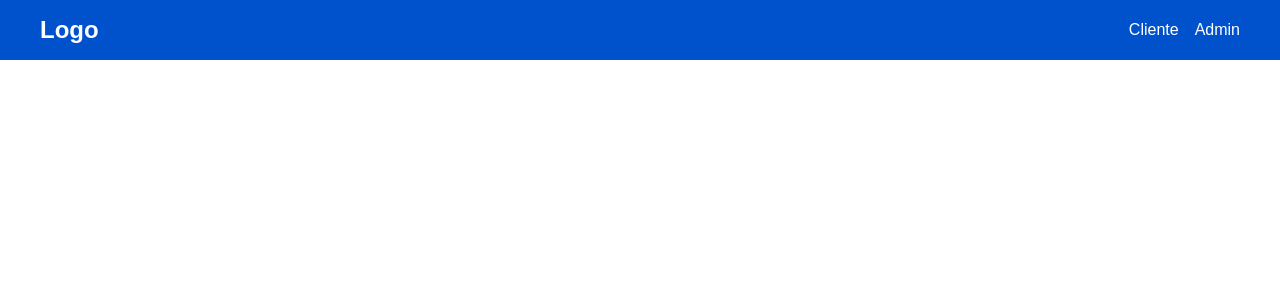
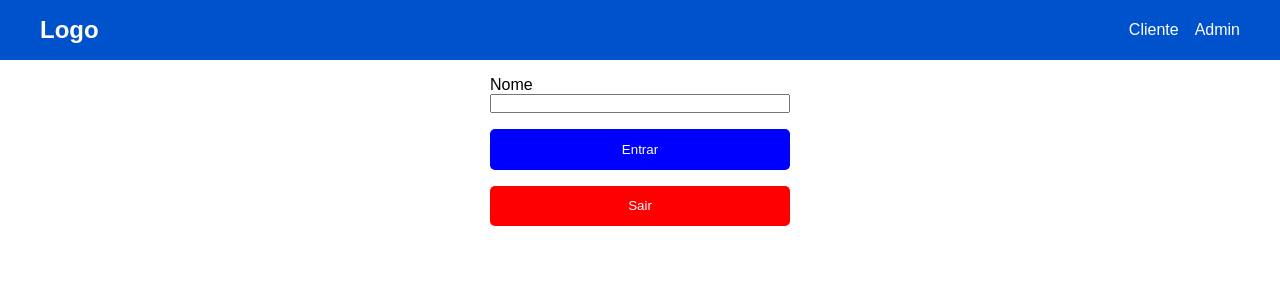
Before and after one commit to lucasrochabz/rocha-agendamentos, a React (Vite) app: page / in a window 1280 px wide. Shown: the top 300 px of the page. Built offline with nearby package versions, Linux system fonts and the light colour scheme.

Commit message:
Add funções de manipulação de agendamento

```diff
--- a/src/components/Header/Header.css
+++ b/src/components/Header/Header.css
@@ -12,6 +12,11 @@
   padding: 1rem 0;
 }
 
+.logo {
+  color: #fff;
+  text-decoration: none;
+}
+
 .navegacao {
   display: flex;
   gap: 1rem;
--- a/src/components/Header/Header.jsx
+++ b/src/components/Header/Header.jsx
@@ -7,7 +7,9 @@ export const Header = () => {
     <>
       <header className="header-bg">
         <div className="header">
-          <h2>Logo</h2>
+          <Link className="logo" to="/">
+            <h2>Logo</h2>
+          </Link>
           <nav>
             <ul className="navegacao">
               <Link to="/cliente">Cliente</Link>
--- a/src/pages/ClientePage/ClientePage.jsx
+++ b/src/pages/ClientePage/ClientePage.jsx
@@ -1,18 +1,36 @@
+import { useState } from 'react';
 import { Header } from '../../components/Header/Header';
-import { ProductList } from '../../components/ProductList/ProductList';
 import './ClientePage.css';
 
 export const ClientePage = () => {
+  const [agendamentos, setAgendamentos] = useState([]);
+  const [servicoTipo, setServicoTipo] = useState('');
+  const [selectedHorario, setSelectedHorario] = useState(null);
+
   const horarios = [8, 9, 10, 11, 12, 13, 14, 15, 16, 17];
 
-  const agendamentos = [9, 12, 13, 14, 8];
+  const getServicoTipo = (event) => {
+    setServicoTipo(event.target.value);
+  };
+
+  const getHorario = (event) => {
+    setSelectedHorario(+event.target.value);
+  };
 
   const horariosLivres = horarios.filter(
-    (horario) => !agendamentos.includes(horario),
+    (horario) =>
+      !agendamentos.some((agendamento) => agendamento.horario === horario),
   );
 
   const handleAgendamento = () => {
-    console.log('clicou em Fazer Agendamento');
+    if (selectedHorario && servicoTipo) {
+      setAgendamentos([
+        ...agendamentos,
+        { horario: selectedHorario, servico: servicoTipo },
+      ]);
+    } else {
+      alert('Por favor, selecione um horário e um tipo de serviço.');
+    }
   };
 
   return (
@@ -38,13 +56,31 @@ export const ClientePage = () => {
 
         <div className="calendario-item">
           <h3>Agendados</h3>
-          {agendamentos.map((agendamento) => (
-            <p key={agendamento}>Hora do atendimento: {agendamento}</p>
+          {agendamentos.map((agendamento, index) => (
+            <p key={index}>
+              Hora do atendimento: {agendamento.horario}, Serviço:
+              {agendamento.servico}
+            </p>
           ))}
         </div>
       </section>
 
-      {/* <ProductList /> */}
+      <label htmlFor="tipo-servico">Escolha o serviço</label>
+      <select name="tipo-servico" id="tipo-servico" onChange={getServicoTipo}>
+        <option value="">Selecione um serviço</option>
+        <option value="manicure">Manicure</option>
+        <option value="designer">Designer</option>
+      </select>
+
+      <label htmlFor="hora">Escolha o horário</label>
+      <select name="horario" id="horario" onChange={getHorario}>
+        <option value="">Selecione um horário</option>
+        {horariosLivres.map((horario) => (
+          <option key={horario} value={horario}>
+            {horario}
+          </option>
+        ))}
+      </select>
 
       <button onClick={handleAgendamento}>Fazer agendamento</button>
     </>
--- a/src/pages/HomePage/HomePage.css
+++ b/src/pages/HomePage/HomePage.css
@@ -0,0 +1,26 @@
+.formulario {
+  display: flex;
+  flex-direction: column;
+  max-width: 300px;
+  margin: 1rem auto;
+}
+
+.btnEnter {
+  margin-top: 1rem;
+  background-color: blue;
+  color: #fff;
+  border: none;
+  padding: 0.8rem 1.2rem;
+  border-radius: 5px;
+  cursor: pointer;
+}
+
+.btnExit {
+  margin-top: 1rem;
+  background-color: red;
+  color: #fff;
+  border: none;
+  padding: 0.8rem 1.2rem;
+  border-radius: 5px;
+  cursor: pointer;
+}
--- a/src/pages/HomePage/HomePage.jsx
+++ b/src/pages/HomePage/HomePage.jsx
@@ -1,10 +1,41 @@
+import { useState } from 'react';
 import { Header } from '../../components/Header/Header';
 import './HomePage.css';
 
 export const HomePage = () => {
+  const [nome, setNome] = useState('');
+
+  const handleChange = (event) => {
+    setNome(event.target.value);
+  };
+
+  const handleEnter = (event) => {
+    event.preventDefault();
+    console.log(`${nome} entrou`);
+  };
+
+  const handleExit = (event) => {
+    event.preventDefault();
+
+    console.log(`${nome} saiu`);
+  };
+
   return (
     <>
       <Header />
+      <main>
+        <form className="formulario">
+          <label htmlFor="nome">Nome</label>
+          <input type="text" id="nome" onChange={handleChange} />
+
+          <button type="button" className="btnEnter" onClick={handleEnter}>
+            Entrar
+          </button>
+          <button type="button" className="btnExit" onClick={handleExit}>
+            Sair
+          </button>
+        </form>
+      </main>
     </>
   );
 };
```
